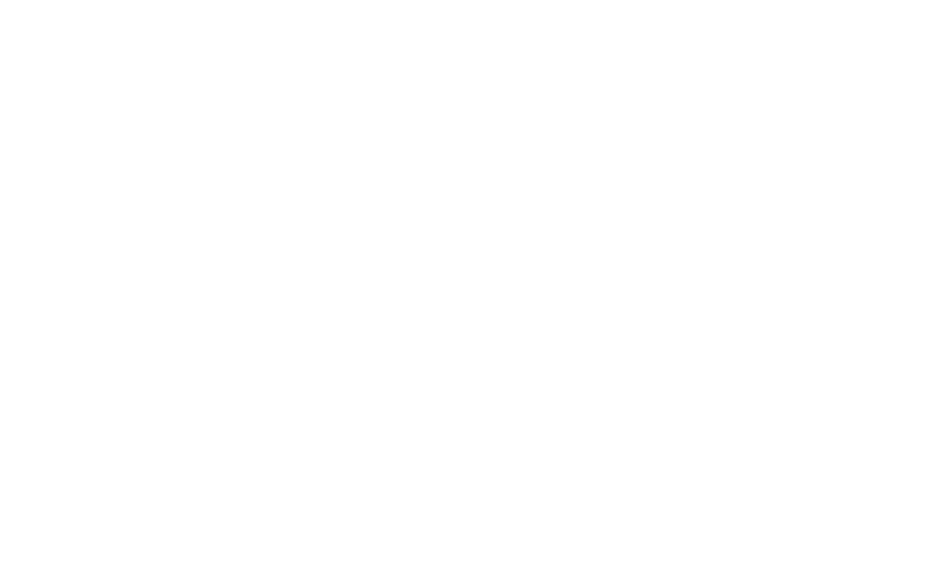
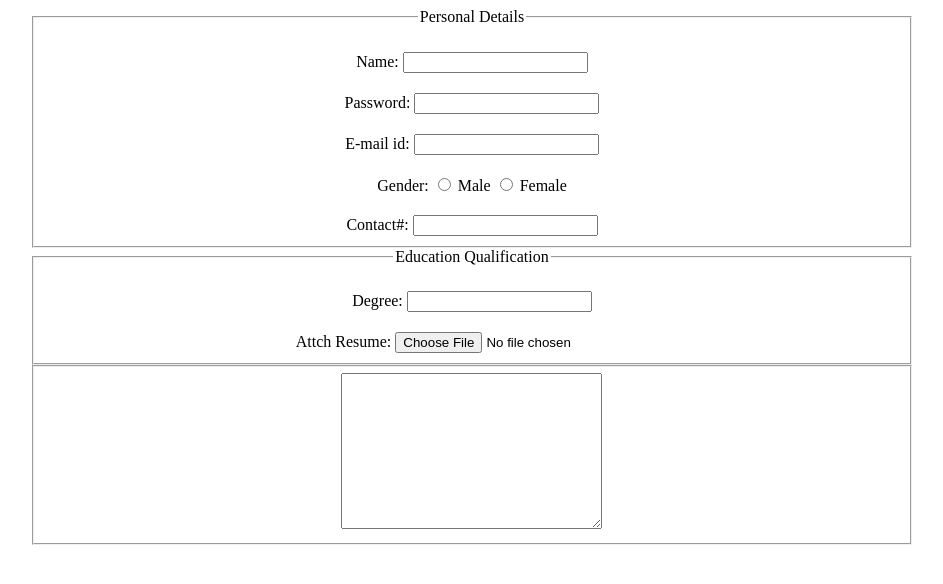
Before and after one commit to Kseniiakov/form-class, a plain HTML site: page index.html in a window 1280 px wide. Shown: the whole page, without its empty margins (168-1111 px from the left). Drawn offline with Linux system fonts and the light colour scheme.

Commit message:
Add form

```diff
--- a/index.html
+++ b/index.html
@@ -1,15 +1,58 @@
 <!DOCTYPE html>
 <html lang="en">
-<head>
-  <meta charset="UTF-8">
-  <meta http-equiv="X-UA-Compatible" content="IE=edge">
-  <meta name="viewport" content="width=device-width, initial-scale=1.0">
-  <title>Document</title>
-  <link rel="stylesheet" href="./style.css">
-</head>
-<body>
-  <header></header>
-  <main></main>
-  <footer></footer>
-</body>
+  <head>
+    <meta charset="UTF-8" />
+    <meta http-equiv="X-UA-Compatible" content="IE=edge" />
+    <meta name="viewport" content="width=device-width, initial-scale=1.0" />
+    <title>form-class</title>
+    <link rel="stylesheet" href="./style.css" />
+  </head>
+  <body>
+    <main>
+      <form action="">
+        <fieldset>
+          <legend>Personal Details</legend>
+          <label
+            >Name:
+            <input type="text" name="name" />
+          </label>
+          <label
+            >Password:
+            <input type="password" name="password" />
+          </label>
+          <label
+            >E-mail id:
+            <input type="email" name="email" />
+          </label>
+          <label
+            >Gender: <input type="radio" name="gender" value="male" /> Male
+            <input type="radio" name="gender" value="female" /> Female
+          </label>
+          <label
+            >Contact#:
+            <input type="text" name="contact" />
+          </label>
+        </fieldset>
+        <fieldset>
+          <legend>Education Qualification</legend>
+
+          <label for="input-degree"
+            >Degree:
+            <input type="text" list="degree" id="input-degree" />
+            <datalist id="degree">
+              <option>-- Select Group</option>
+              <option>First Group</option>
+              <option>Second Group</option>
+            </datalist>
+          </label>
+          <label>Attch Resume:
+            <input type="file" name="file">
+          </label>
+        </fieldset>
+        <fieldset>
+          <textarea name="text" id="" cols="30" rows="10"></textarea>
+        </fieldset>
+      </form>
+    </main>
+  </body>
 </html>
--- a/style.css
+++ b/style.css
@@ -5,3 +5,14 @@
 .inl-bk {
   display: inline-block;
 }
+
+form {
+  text-align: center;
+  width: 70%;
+  margin: auto;
+}
+
+label {
+  display: block;
+  margin-top: 20px;
+}
```
